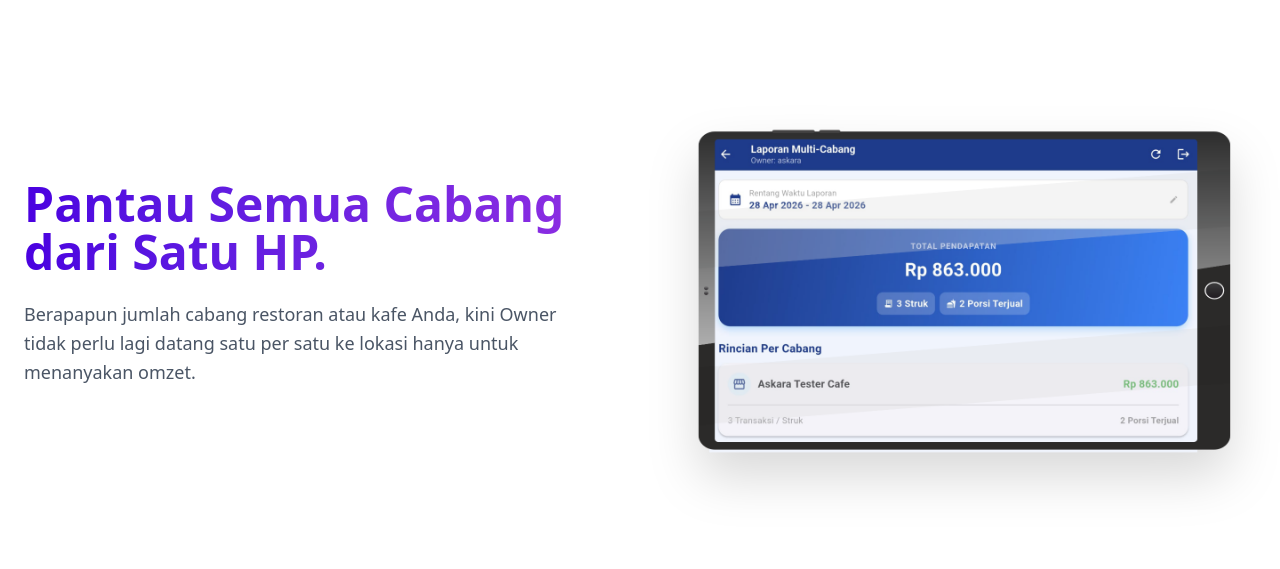
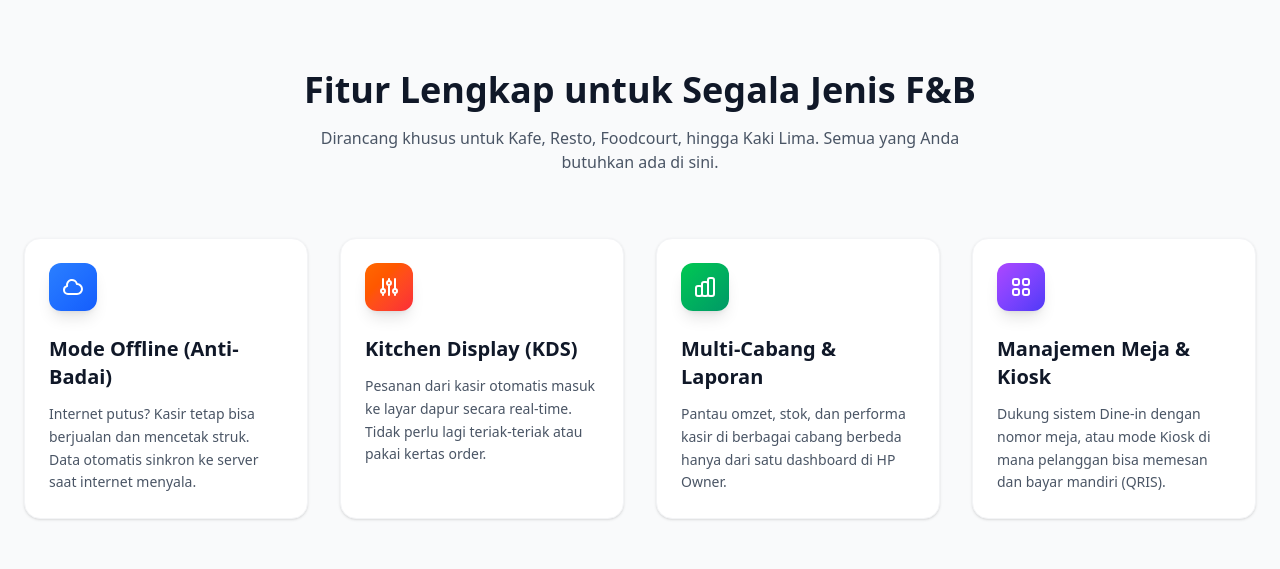
Before and after one commit to ricky99n-oss/askaraindonesia, a Next.js app: page /askarasmartpos in a window 1280 px wide. Shown: the part 869-1438 px from the top of the page. Built offline with nearby package versions, Linux system fonts and the light colour scheme; no server answers; the database is empty.

Commit message:
Fixed: smart pos page

```diff
--- a/app/askarasmartpos/page.tsx
+++ b/app/askarasmartpos/page.tsx
@@ -17,6 +17,9 @@ const supabaseUrl = process.env.NEXT_PUBLIC_SUPABASE_URL || '';
 const supabaseKey = process.env.NEXT_PUBLIC_SUPABASE_ANON_KEY || '';
 const supabase = supabaseUrl && supabaseKey ? createClient(supabaseUrl, supabaseKey) : null;
 
+// ==========================================
+// 1. KOMPONEN HERO SECTION
+// ==========================================
 const HeroSection = ({ onOpenBeta, isBetaFull }: any) => (
   <section className="text-white py-16 md:py-32 px-6 bg-linear-to-br from-[#4A00E0] via-[#6a11cb] to-[#8E2DE2] overflow-hidden">
     <div className="max-w-7xl mx-auto grid lg:grid-cols-2 gap-12 items-center text-left">
@@ -34,7 +37,7 @@ const HeroSection = ({ onOpenBeta, isBetaFull }: any) => (
             {isBetaFull ? 'Kuota Beta Habis' : 'Klaim Gratis 2 Bulan Jadi Beta Tester'}
           </button>
 
-          <a href="https://powusazheadrnfbdqxpj.supabase.co/storage/v1/object/public/apk-releases/Askara%20Smart%20POS%202.0.apk" className="flex items-center justify-center gap-2 bg-purple-700/50 hover:bg-purple-600 border border-purple-400/50 text-white px-8 py-3.5 rounded-xl font-bold backdrop-blur-sm transition-all hover:scale-105">
+          <a href="https://powusazheadrnfbdqxpj.supabase.co/storage/v1/object/public/apk-releases/Askara%20Smart%20POS%202.0.apk" target="_blank" rel="noopener noreferrer" className="flex items-center justify-center gap-2 bg-purple-700/50 hover:bg-purple-600 border border-purple-400/50 text-white px-8 py-3.5 rounded-xl font-bold backdrop-blur-sm transition-all hover:scale-105">
             <svg className="w-5 h-5" fill="none" stroke="currentColor" viewBox="0 0 24 24"><path strokeLinecap="round" strokeLinejoin="round" strokeWidth="2" d="M4 16v1a3 3 0 003 3h10a3 3 0 003-3v-1m-4-4l-4 4m0 0l-4-4m4 4V4"></path></svg>
             Download App
           </a>
@@ -51,6 +54,71 @@ const HeroSection = ({ onOpenBeta, isBetaFull }: any) => (
   </section>
 );
 
+// ==========================================
+// 2. KOMPONEN FITUR UNGGULAN (YANG KEMBALI)
+// ==========================================
+const FeatureSection = () => {
+  const features = [
+    {
+      title: "Mode Offline (Anti-Badai)",
+      desc: "Internet putus? Kasir tetap bisa berjualan dan mencetak struk. Data otomatis sinkron ke server saat internet menyala.",
+      icon: <svg className="w-6 h-6 text-white" fill="none" stroke="currentColor" viewBox="0 0 24 24"><path strokeLinecap="round" strokeLinejoin="round" strokeWidth="2" d="M3 15a4 4 0 004 4h9a5 5 0 10-.1-9.999 5.002 5.002 0 10-9.78 2.096A4.001 4.001 0 003 15z"></path></svg>,
+      color: "from-blue-500 to-blue-600"
+    },
+    {
+      title: "Kitchen Display (KDS)",
+      desc: "Pesanan dari kasir otomatis masuk ke layar dapur secara real-time. Tidak perlu lagi teriak-teriak atau pakai kertas order.",
+      icon: <svg className="w-6 h-6 text-white" fill="none" stroke="currentColor" viewBox="0 0 24 24"><path strokeLinecap="round" strokeLinejoin="round" strokeWidth="2" d="M12 6V4m0 2a2 2 0 100 4m0-4a2 2 0 110 4m-6 8a2 2 0 100-4m0 4a2 2 0 110-4m0 4v2m0-6V4m6 6v10m6-2a2 2 0 100-4m0 4a2 2 0 110-4m0 4v2m0-6V4"></path></svg>,
+      color: "from-orange-500 to-red-500"
+    },
+    {
+      title: "Multi-Cabang & Laporan",
+      desc: "Pantau omzet, stok, dan performa kasir di berbagai cabang berbeda hanya dari satu dashboard di HP Owner.",
+      icon: <svg className="w-6 h-6 text-white" fill="none" stroke="currentColor" viewBox="0 0 24 24"><path strokeLinecap="round" strokeLinejoin="round" strokeWidth="2" d="M9 19v-6a2 2 0 00-2-2H5a2 2 0 00-2 2v6a2 2 0 002 2h2a2 2 0 002-2zm0 0V9a2 2 0 012-2h2a2 2 0 012 2v10m-6 0a2 2 0 002 2h2a2 2 0 002-2m0 0V5a2 2 0 012-2h2a2 2 0 012 2v14a2 2 0 01-2 2h-2a2 2 0 01-2-2z"></path></svg>,
+      color: "from-green-500 to-emerald-600"
+    },
+    {
+      title: "Manajemen Meja & Kiosk",
+      desc: "Dukung sistem Dine-in dengan nomor meja, atau mode Kiosk di mana pelanggan bisa memesan dan bayar mandiri (QRIS).",
+      icon: <svg className="w-6 h-6 text-white" fill="none" stroke="currentColor" viewBox="0 0 24 24"><path strokeLinecap="round" strokeLinejoin="round" strokeWidth="2" d="M4 6a2 2 0 012-2h2a2 2 0 012 2v2a2 2 0 01-2 2H6a2 2 0 01-2-2V6zM14 6a2 2 0 012-2h2a2 2 0 012 2v2a2 2 0 01-2 2h-2a2 2 0 01-2-2V6zM4 16a2 2 0 012-2h2a2 2 0 012 2v2a2 2 0 01-2 2H6a2 2 0 01-2-2v-2zM14 16a2 2 0 012-2h2a2 2 0 012 2v2a2 2 0 01-2 2h-2a2 2 0 01-2-2v-2z"></path></svg>,
+      color: "from-purple-500 to-indigo-600"
+    }
+  ];
+
+  return (
+    <section className="py-20 px-6 bg-gray-50 border-b border-gray-100">
+      <div className="max-w-7xl mx-auto">
+        <div className="text-center mb-16">
+          <h2 className="text-3xl md:text-4xl font-extrabold text-gray-900 mb-4">Fitur Lengkap untuk Segala Jenis F&B</h2>
+          <p className="text-gray-600 max-w-2xl mx-auto">Dirancang khusus untuk Kafe, Resto, Foodcourt, hingga Kaki Lima. Semua yang Anda butuhkan ada di sini.</p>
+        </div>
+
+        <div className="grid md:grid-cols-2 lg:grid-cols-4 gap-8">
+          {features.map((feat, index) => (
+            <motion.div
+              key={index}
+              initial={{ opacity: 0, y: 20 }}
+              whileInView={{ opacity: 1, y: 0 }}
+              viewport={{ once: true }}
+              transition={{ delay: index * 0.1 }}
+              className="bg-white p-6 rounded-2xl shadow-sm hover:shadow-xl transition-shadow border border-gray-100"
+            >
+              <div className={`w-12 h-12 rounded-xl mb-6 flex items-center justify-center bg-linear-to-br ${feat.color} shadow-lg`}>
+                {feat.icon}
+              </div>
+              <h3 className="text-xl font-bold text-gray-900 mb-3">{feat.title}</h3>
+              <p className="text-gray-600 leading-relaxed text-sm">{feat.desc}</p>
+            </motion.div>
+          ))}
+        </div>
+      </div>
+    </section>
+  );
+};
+
+// ==========================================
+// 3. KOMPONEN HALAMAN UTAMA
+// ==========================================
 export default function AskaraSmartPOS() {
   const [isBetaOpen, setIsBetaOpen] = useState(false);
   const [isCheckoutOpen, setIsCheckoutOpen] = useState(false);
@@ -59,9 +127,7 @@ export default function AskaraSmartPOS() {
   const [isBetaFull, setIsBetaFull] = useState(false);
 
   useEffect(() => {
-    // ==========================================
-    // 🔥 SCRIPT MIDTRANS DIUBAH KE MODE LIVE 🔥
-    // ==========================================
+    // 🔥 SCRIPT MIDTRANS MODE LIVE / PRODUCTION 🔥
     const snapScript = "https://app.midtrans.com/snap/snap.js";
     const clientKey = process.env.NEXT_PUBLIC_MIDTRANS_CLIENT_KEY || "";
     const script = document.createElement('script');
@@ -70,7 +136,7 @@ export default function AskaraSmartPOS() {
     script.async = true;
     document.body.appendChild(script);
 
-    // 2. Cek Kuota Beta Tester
+    // Cek Kuota Beta Tester
     async function checkBetaQuota() {
       if (!supabase) return;
       try {
@@ -147,7 +213,7 @@ export default function AskaraSmartPOS() {
           </Link>
 
           <div className="flex items-center gap-4">
-            <a href="https://powusazheadrnfbdqxpj.supabase.co/storage/v1/object/public/apk-releases/Askara%20Smart%20POS%202.0.apk" className="hidden md:flex items-center gap-2 text-sm font-bold text-purple-600 bg-purple-50 border border-purple-100 px-4 py-2 rounded-lg hover:bg-purple-100 transition-colors">
+            <a href="https://powusazheadrnfbdqxpj.supabase.co/storage/v1/object/public/apk-releases/Askara%20Smart%20POS%202.0.apk" target="_blank" rel="noopener noreferrer" className="hidden md:flex items-center gap-2 text-sm font-bold text-purple-600 bg-purple-50 border border-purple-100 px-4 py-2 rounded-lg hover:bg-purple-100 transition-colors">
               <svg className="w-4 h-4" fill="none" stroke="currentColor" viewBox="0 0 24 24"><path strokeLinecap="round" strokeLinejoin="round" strokeWidth="2" d="M4 16v1a3 3 0 003 3h10a3 3 0 003-3v-1m-4-4l-4 4m0 0l-4-4m4 4V4"></path></svg>
               Download App
             </a>
@@ -156,8 +222,13 @@ export default function AskaraSmartPOS() {
         </div>
       </header>
 
+      {/* Hero Section */}
       <HeroSection onOpenBeta={() => setIsBetaOpen(true)} isBetaFull={isBetaFull} />
 
+      {/* Fitur Lengkap Section */}
+      <FeatureSection />
+
+      {/* Multi-Cabang Section */}
       <section className="py-20 md:py-32 px-6 bg-white border-b border-gray-100">
         <div className="max-w-7xl mx-auto grid md:grid-cols-2 gap-12 md:gap-20 items-center">
           <div className="order-2 md:order-1 text-left">
@@ -170,14 +241,17 @@ export default function AskaraSmartPOS() {
         </div>
       </section>
 
+      {/* Harga & Checkout */}
       <PricingSection onOpenCheckout={handleOpenCheckout} onOpenBeta={() => setIsBetaOpen(true)} isBetaFull={isBetaFull} />
 
+      {/* Footer */}
       <footer className="bg-[#0f172a] text-white pt-20 pb-10 px-6">
         <div className="max-w-7xl mx-auto pt-8 border-t border-white/10 flex flex-col md:flex-row justify-between items-center gap-6 text-center md:text-left">
           <p className="text-gray-500 text-xs tracking-wider uppercase font-medium">© {new Date().getFullYear()} PT Askara Indonesia Perkasa.</p>
         </div>
       </footer>
 
+      {/* Modals */}
       {!isBetaFull && (
         <BetaTesterModal isOpen={isBetaOpen} onClose={() => setIsBetaOpen(false)} />
       )}
```
